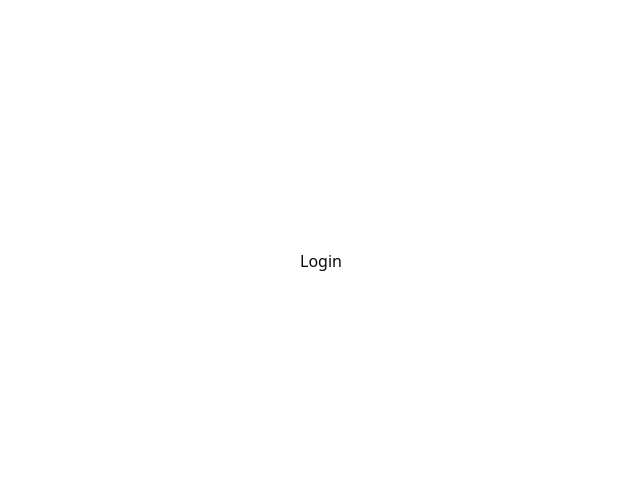
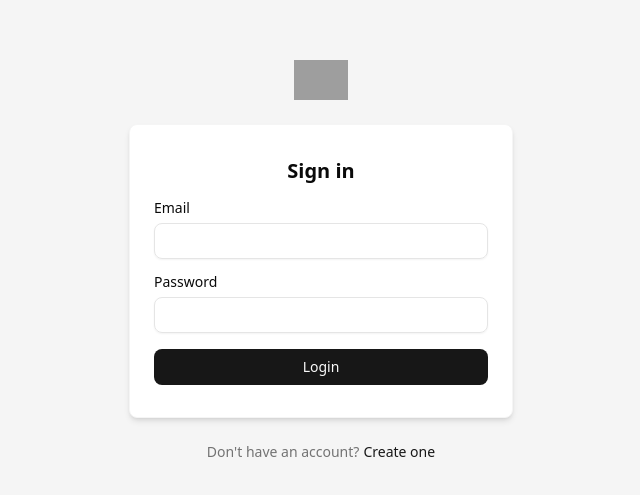
Before and after one commit to LucasFrra/mesfinances, a React (Vite) app in the folder frontend/: page /login in a window 1280 px wide. Shown: the part 139-634 px from the top of the page, without its empty margins (319-959 px from the left). Built offline with nearby package versions, Linux system fonts and the light colour scheme; grey boxes are pictures that could not be loaded.

Commit message:
feat(auth): add login page with Supabase mutation and AuthContext integration

```diff
--- a/frontend/src/apollo/client.ts
+++ b/frontend/src/apollo/client.ts
@@ -14,7 +14,7 @@ const httpLink = new HttpLink({
 
 // Auth link (headers dynamiques)
 const authLink = new SetContextLink((prevContext /*, operation */) => {
-  const token = localStorage.getItem("access_token");
+  const token = localStorage.getItem("authToken");
   return {
     headers: {
       ...prevContext.headers,
--- a/frontend/src/pages/Login.tsx
+++ b/frontend/src/pages/Login.tsx
@@ -1,3 +1,117 @@
+import { gql } from "@apollo/client";
+import { useState } from "react";
+import { useNavigate, Link } from "react-router-dom";
+import { Input } from "@/components/ui/input";
+import { Button } from "@/components/ui/button";
+import { Label } from "@/components/ui/label";
+import { useAuth } from "@/providers/AuthContext";
+import { useMutation } from "@apollo/client/react";
+
+const LOGIN_MUTATION = gql`
+  mutation Login($email: String!, $password: String!) {
+    login(email: $email, password: $password) {
+      session {
+        access_token
+      }
+      user {
+        email
+      }
+    }
+  }
+`;
+
+type LoginResponse = {
+  login: {
+    session: { access_token: string | null };
+    user: { email: string };
+  };
+};
+
 export default function Login() {
-  return <div>Login</div>;
+  const navigate = useNavigate();
+  const { login: saveToken } = useAuth();
+  const [email, setEmail] = useState("");
+  const [password, setPassword] = useState("");
+  const [loginMutation, { loading, error }] =
+    useMutation<LoginResponse>(LOGIN_MUTATION);
+
+  const handleSubmit = async (e: React.FormEvent) => {
+    e.preventDefault();
+    try {
+      const res = await loginMutation({ variables: { email, password } });
+      const token = res.data?.login.session?.access_token;
+
+      if (token) {
+        saveToken(token);
+        navigate("/dashboard");
+      } else {
+        alert("Please confirm your email before logging in.");
+      }
+    } catch (err) {
+      console.error(err);
+    }
+  };
+
+  return (
+    <section className="bg-muted h-screen w-screen flex items-center justify-center">
+      <div className="flex flex-col items-center gap-6">
+        <img
+          src="https://deifkwefumgah.cloudfront.net/shadcnblocks/block/logos/shadcnblockscom-wordmark.svg"
+          alt="MesFinances logo"
+          className="h-10"
+        />
+
+        <form
+          onSubmit={handleSubmit}
+          className="min-w-sm border-muted bg-background flex w-full max-w-sm flex-col items-center gap-y-4 rounded-md border px-6 py-8 shadow-md"
+        >
+          <h1 className="text-xl font-semibold">Sign in</h1>
+
+          <div className="flex w-full flex-col gap-2">
+            <Label htmlFor="email">Email</Label>
+            <Input
+              id="email"
+              type="email"
+              value={email}
+              onChange={(e) => setEmail(e.target.value)}
+              required
+              autoComplete="email"
+            />
+          </div>
+
+          <div className="flex w-full flex-col gap-2">
+            <Label htmlFor="password">Password</Label>
+            <Input
+              id="password"
+              type="password"
+              value={password}
+              onChange={(e) => setPassword(e.target.value)}
+              required
+              autoComplete="current-password"
+            />
+          </div>
+
+          <Button type="submit" disabled={loading} className="w-full">
+            {loading ? "Signing in..." : "Login"}
+          </Button>
+
+          {error && (
+            <p className="text-red-500 text-sm text-center" role="alert">
+              {error.message}
+            </p>
+          )}
+        </form>
+
+        <div className="text-muted-foreground flex justify-center gap-1 text-sm">
+          <p>Don't have an account?</p>
+          <Link
+            to="/register"
+            className="text-primary font-medium hover:underline"
+          >
+            Create one
+          </Link>
+        </div>
+      </div>
+    </section>
+  );
 }
```
